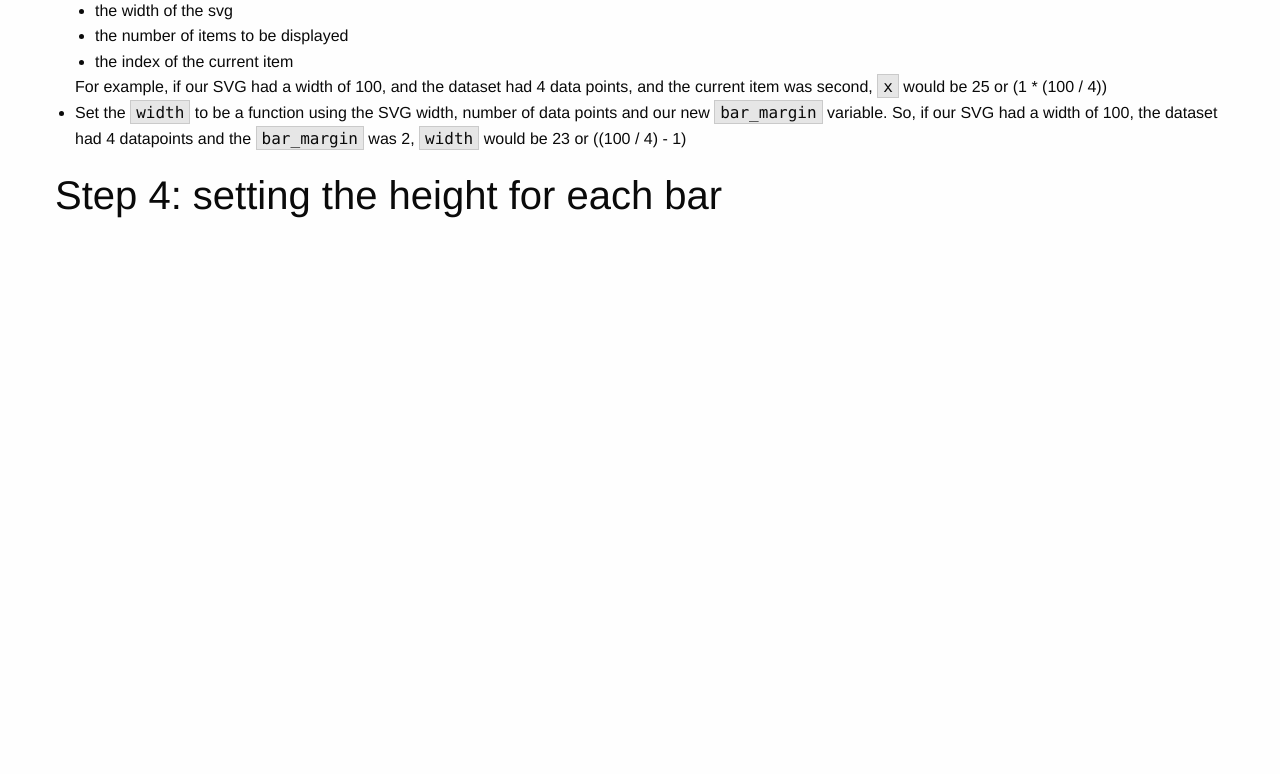
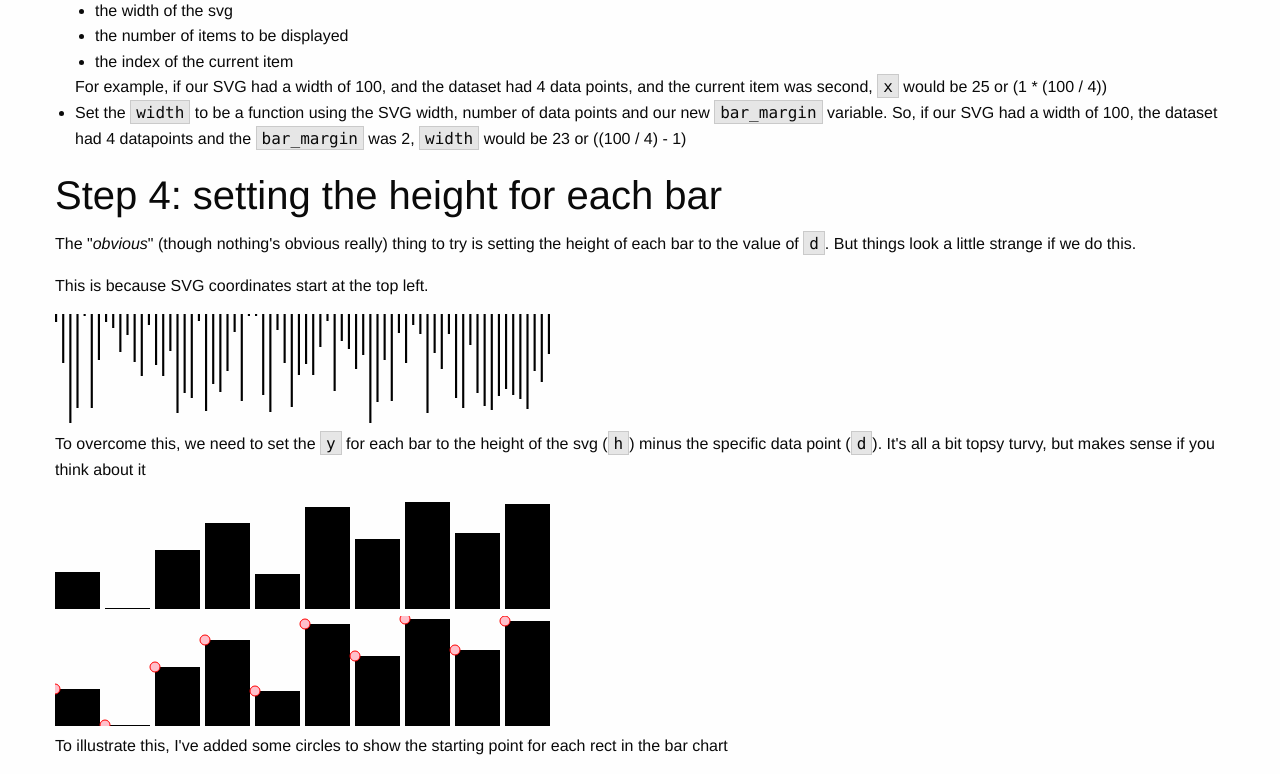
Before and after one commit to gtvj/data-visualisation-javascript-with-web-standards, a Flask app: template app/templates/pages/building-a-real-chart-with-d3.html in a window 1280 px wide. Shown: the part 1891-2665 px from the top of the page. Before the commit the page ends 2109 px from the top, so only its background shows below. Run offline with Flask 2, Linux system fonts and the light colour scheme; the template is opened without the code that fills it, so the values that code supplies are empty; some libraries are stand-ins or nearby versions.

Commit message:
Interim commit: adding step 4 of building a real chart with D3

```diff
--- a/app/templates/pages/building-a-real-chart-with-d3.html
+++ b/app/templates/pages/building-a-real-chart-with-d3.html
@@ -185,9 +185,121 @@
             <li>the number of items to be displayed</li>
             <li>the index of the current item</li>
         </ul>
-        For example, if our SVG had a width of 100, and the dataset had 4 data points, and the current item was second, <code>x</code> would be 25 or (1 * (100 / 4))
+        For example, if our SVG had a width of 100, and the dataset had 4 data points, and the current item was second,
+        <code>x</code> would be 25 or (1 * (100 / 4))
     </li>
-    <li>Set the <code>width</code> to be a function using the SVG width, number of data points and our new <code>bar_margin</code> variable. So, if our SVG had a width of 100, the dataset had 4 datapoints and the <code>bar_margin</code> was 2, <code>width</code> would be 23 or ((100 / 4) - 1)</li>
+    <li>Set the <code>width</code> to be a function using the SVG width, number of data points and our new <code>bar_margin</code>
+        variable. So, if our SVG had a width of 100, the dataset had 4 datapoints and the <code>bar_margin</code> was 2,
+        <code>width</code> would be 23 or ((100 / 4) - 1)
+    </li>
 </ul>
 <h2>Step 4: setting the height for each bar</h2>
+<p>The "<em>obvious</em>" (though nothing's obvious really) thing to try is setting the height of each bar to the value
+    of <code>d</code>. But things look a little strange if we do this. </p>
+<p>This is because SVG coordinates start at the top left.</p>
+<div class="step-four-part-one"></div>
+<script>
+
+    {
+        let dataset = [],
+            w = 500,
+            h = 110,
+            bar_margin = 5;
+
+        for (let i = 0; i < 70; i++) {
+            dataset.push(Math.ceil(Math.random() * h))
+        }
+
+        svg = d3.select('.step-four-part-one').append('svg').attr('width', w).attr('height', h);
+
+        svg.selectAll("rect")
+            .data(dataset)
+            .enter()
+            .append("rect")
+            .attr("x", function (d, i) {
+                return i * (w / dataset.length);
+            })
+            .attr("y", 0)
+            .attr("width", function (d, i) {
+                return (w / dataset.length) - bar_margin;
+            })
+            .attr("height", function (d) {
+                return d;
+            });
+    }
+
+</script>
+<p>To overcome this, we need to set the <code>y</code> for each bar to the height of the svg (<code>h</code>) minus the
+    specific data point (<code>d</code>). It's all a bit topsy turvy, but makes sense if you think about it</p>
+<div class="step-four-part-two"></div>
+<script>
+
+    dataset = [],
+        w = 500,
+        h = 110,
+        bar_margin = 5;
+
+    for (let i = 0; i < 10; i++) {
+        dataset.push(Math.ceil(Math.random() * h))
+    }
+
+    svg = d3.select('.step-four-part-two').append('svg').attr('width', w).attr('height', h)
+
+    svg.selectAll("rect")
+        .data(dataset)
+        .enter()
+        .append("rect")
+        .attr("x", function (d, i) {
+            return i * (w / dataset.length);
+        })
+        .attr("y", function (d, i) {
+            return h - d;
+        })
+        .attr("width", function (d, i) {
+            return (w / dataset.length) - bar_margin;
+        })
+        .attr("height", function (d) {
+            return d;
+        });
+
+
+</script>
+<div class="step-four-part-three"></div>
+<p>To illustrate this, I've added some circles to show the starting point for each rect in the bar chart</p>
+<script>
+
+    svg = d3.select('.step-four-part-three').append('svg').attr('width', w).attr('height', h);
+
+    svg.selectAll("rect")
+        .data(dataset)
+        .enter()
+        .append("rect")
+        .attr("x", function (d, i) {
+            return i * (w / dataset.length);
+        })
+        .attr("y", function (d, i) {
+            return h - d;
+        })
+        .attr("width", function (d, i) {
+            return (w / dataset.length) - bar_margin;
+        })
+        .attr("height", function (d) {
+            return d;
+        });
+
+    svg.selectAll("circle")
+        .data(dataset)
+        .enter()
+        .append("circle")
+        .attr("cx", function (d, i) {
+            return i * (w / dataset.length);
+        })
+        .attr("cy", function (d, i) {
+            return h - d;
+        })
+        .attr("r", 5)
+        .attr("fill", "pink")
+        .attr("stroke", "red")
+
+</script>
 {% endblock %}
```
